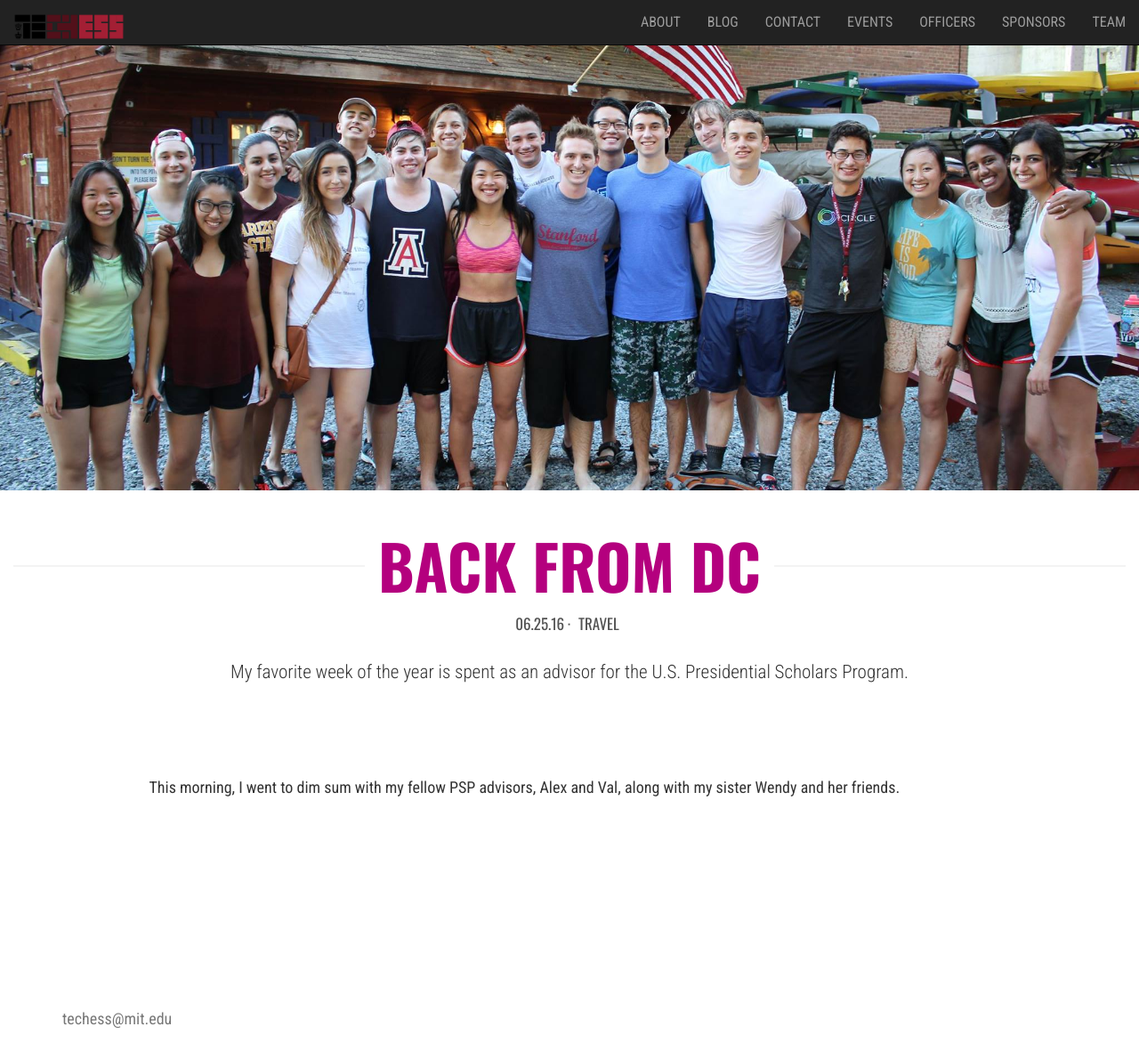
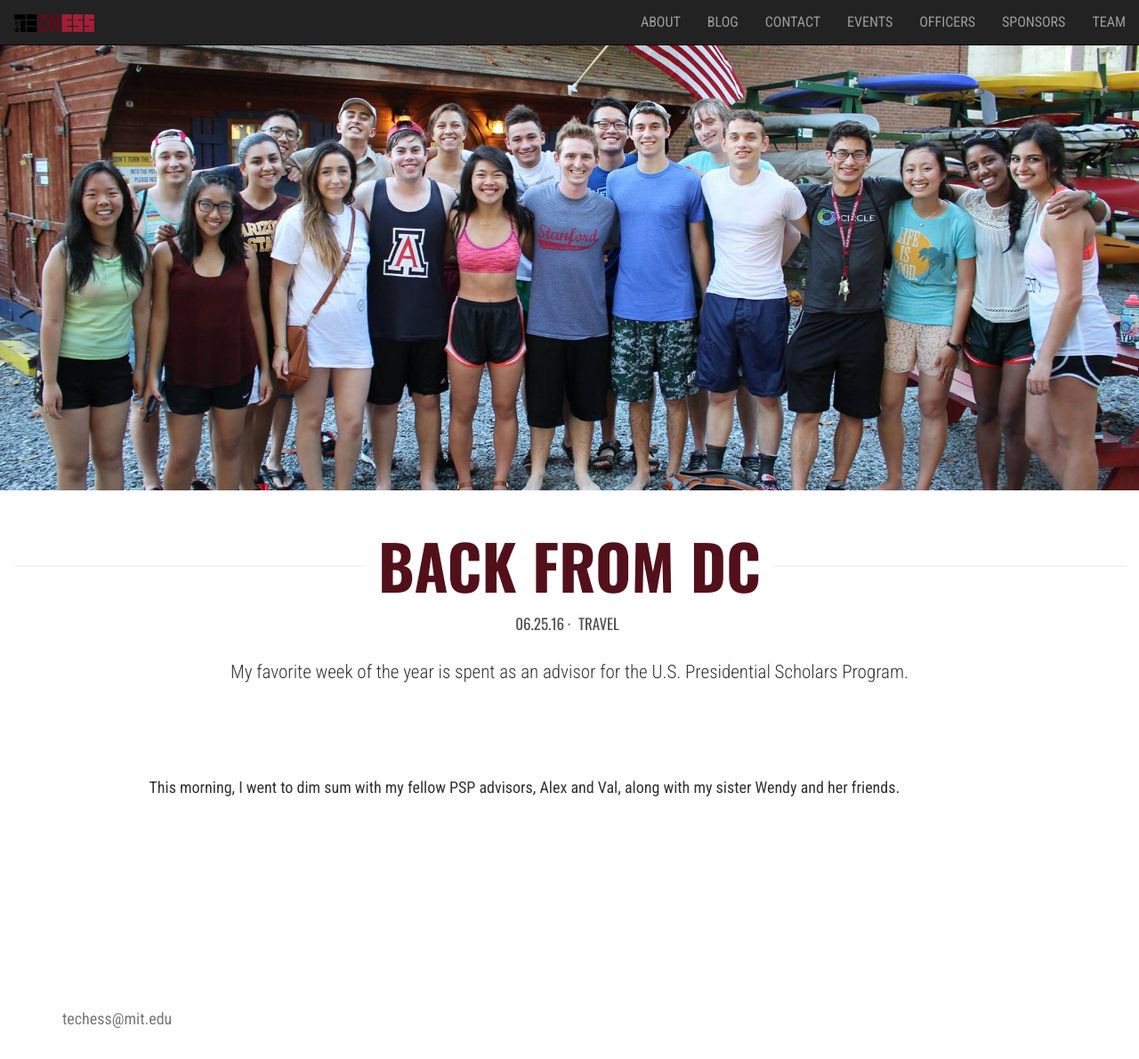
Before and after one commit to Tech-Chess/tech-chess.github.io, a Jekyll site: the page built from _posts/2016-6-25-Back-From-DC.md, in a window 1280 px wide and 1190 px high. Shown: the whole window at 89% size. Built offline with Jekyll 4.4.1, drawn with Linux system fonts in a browser that asks for light colours; nearby versions of some CDN libraries.

Commit message:
scss atratt primary secondary

```diff
--- a/_includes/header.html
+++ b/_includes/header.html
@@ -64,7 +64,7 @@
                     <span class="icon-bar"></span>
                     <span class="icon-bar"></span>
                 </button>
-                <a class="navbar-brand" href="/"><img src="/img/icon/techess-head.png" style="height:30px;"></a>
+                <a class="navbar-brand" href="/"><img src="/img/icon/techess-head.png" style="height:22px;"></a>
             </div>
             <div id="navbar" class="navbar-collapse collapse">
                 <ul class="nav navbar-nav navbar-right">
--- a/css/style.scss
+++ b/css/style.scss
@@ -4,9 +4,9 @@
 @import '../_sass/syntax-highlighting';
 
 
-$atratt-primary: #B4007E;
-$atratt-secondary: #018A90;
-$atratt-hover: #EEC300;
+$atratt-primary: #52101a;
+$atratt-secondary: #ba0000;
+$atratt-hover: #a31f34;
 
 %oswald { font-family: 'Oswald', sans-serif; }
 %roboto { font-family: 'Roboto Condensed', sans-serif; }
```
